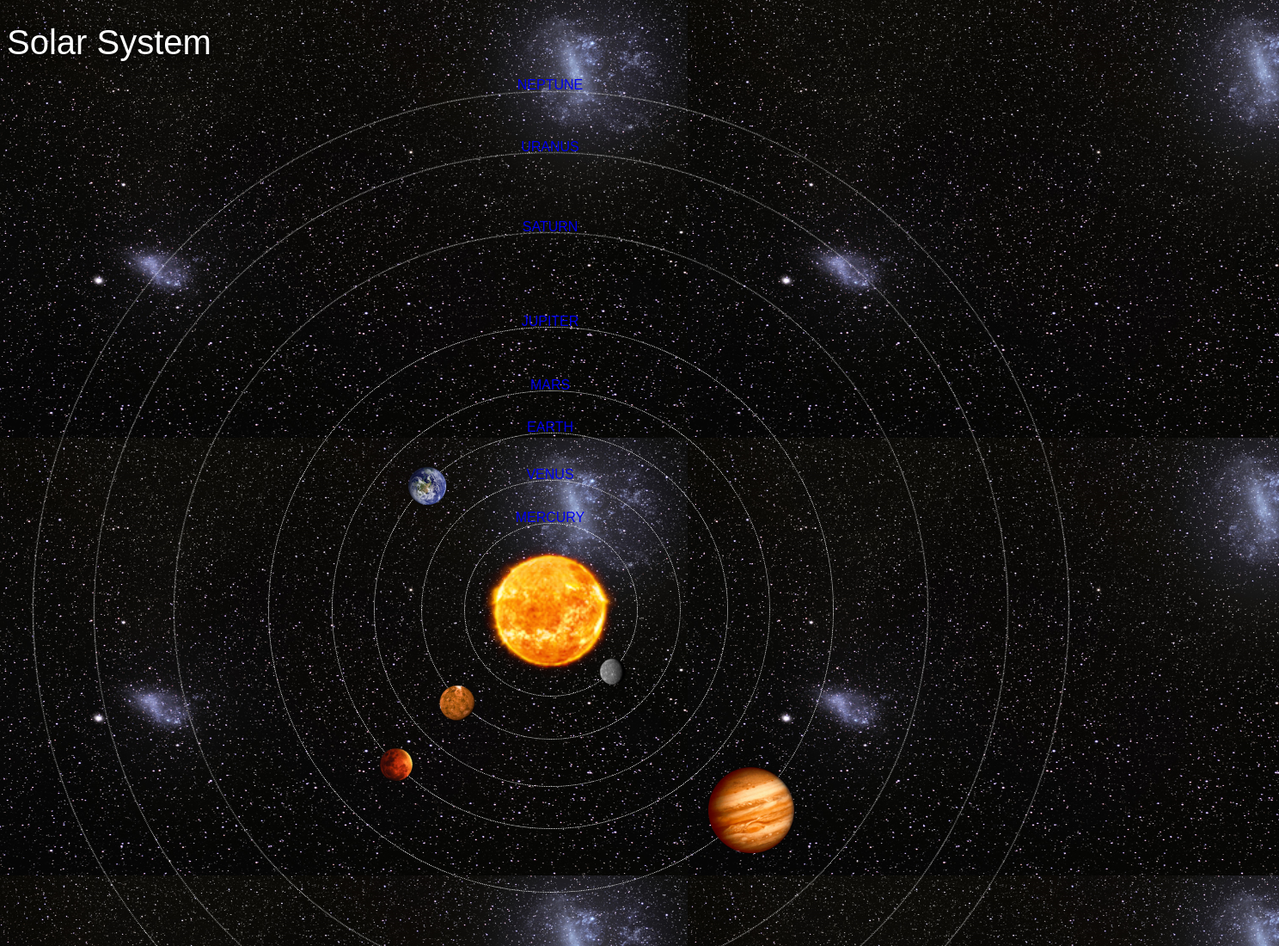
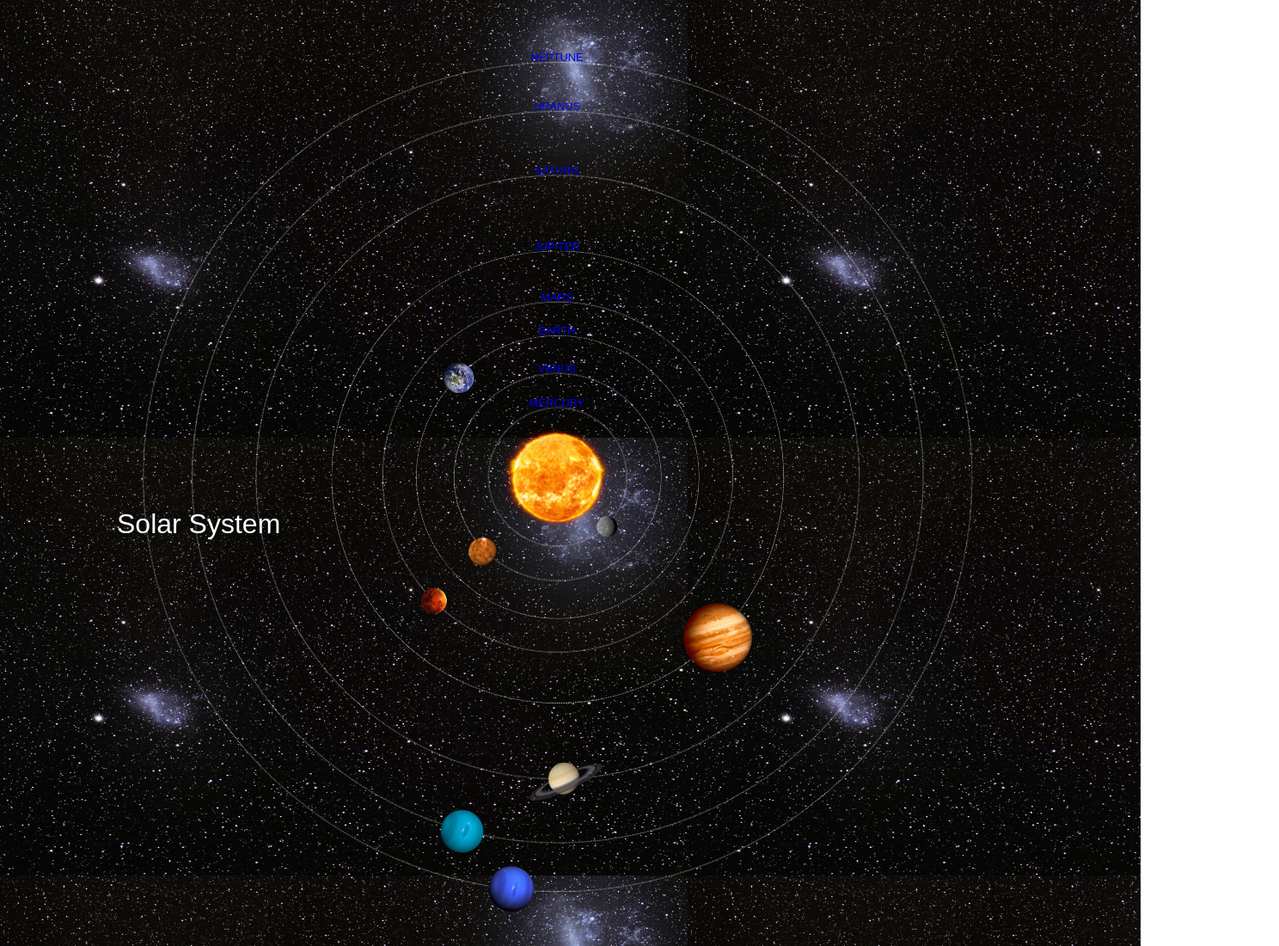
Before and after one commit to nyamzajay-ITvarsity/Module-5-Assessment-1, a plain HTML site: page index.html in a window 1280 px wide. Shown: the top 1100 px of the page at 86% size, 1488 px wide, since content can reach past the window. Drawn offline with Linux system fonts and the light colour scheme.

Commit message:
Updated Submission
update style.css

```diff
--- a/style.css
+++ b/style.css
@@ -245,6 +245,11 @@ h1 {
     bottom: 189px;
 }
 
+/*=========================== Please remove ===========================*/
+
+#container {
+    transform: scale(0.8, 0.8) translate(0,700px);
+}
 
 /*=========================== label box ===========================*/
 
```
